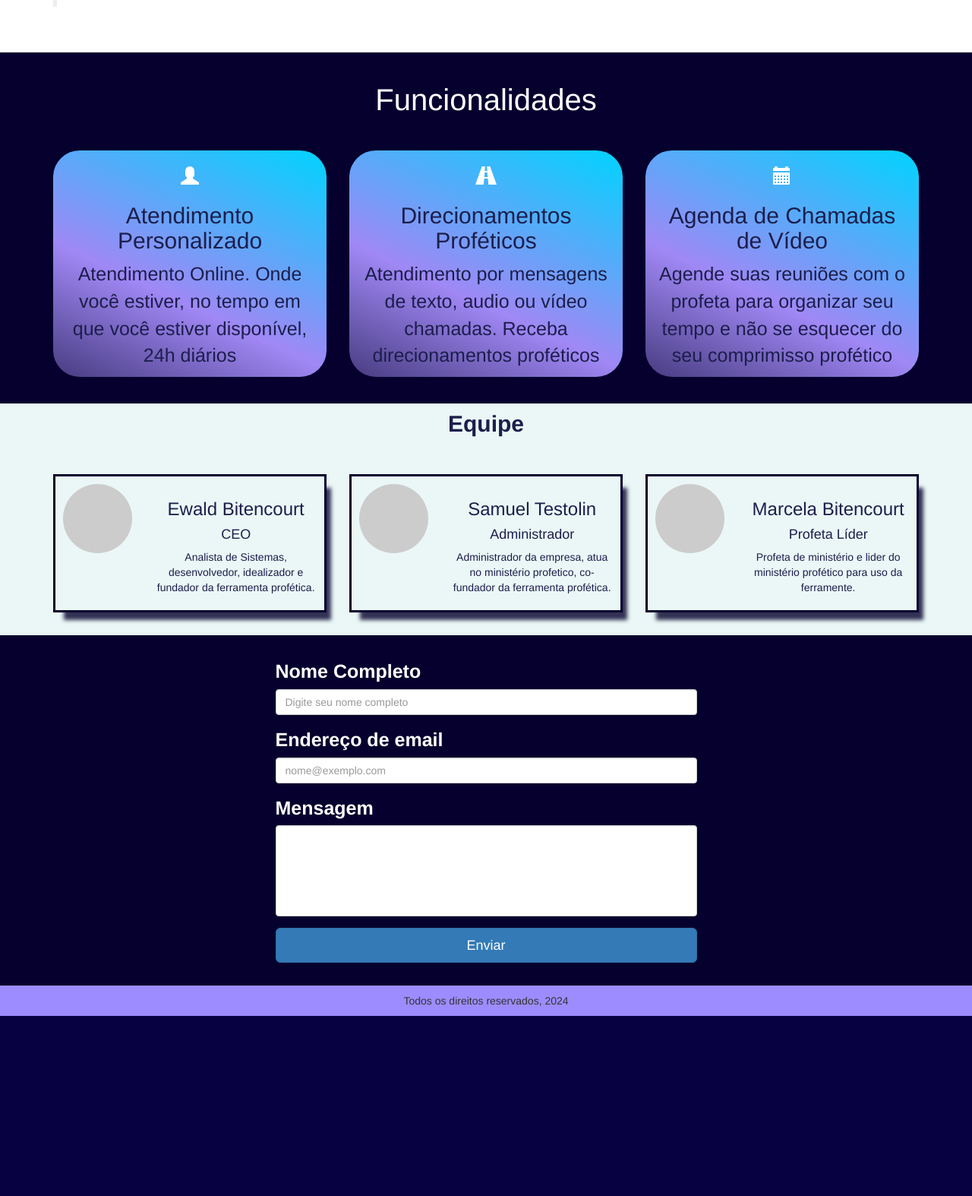
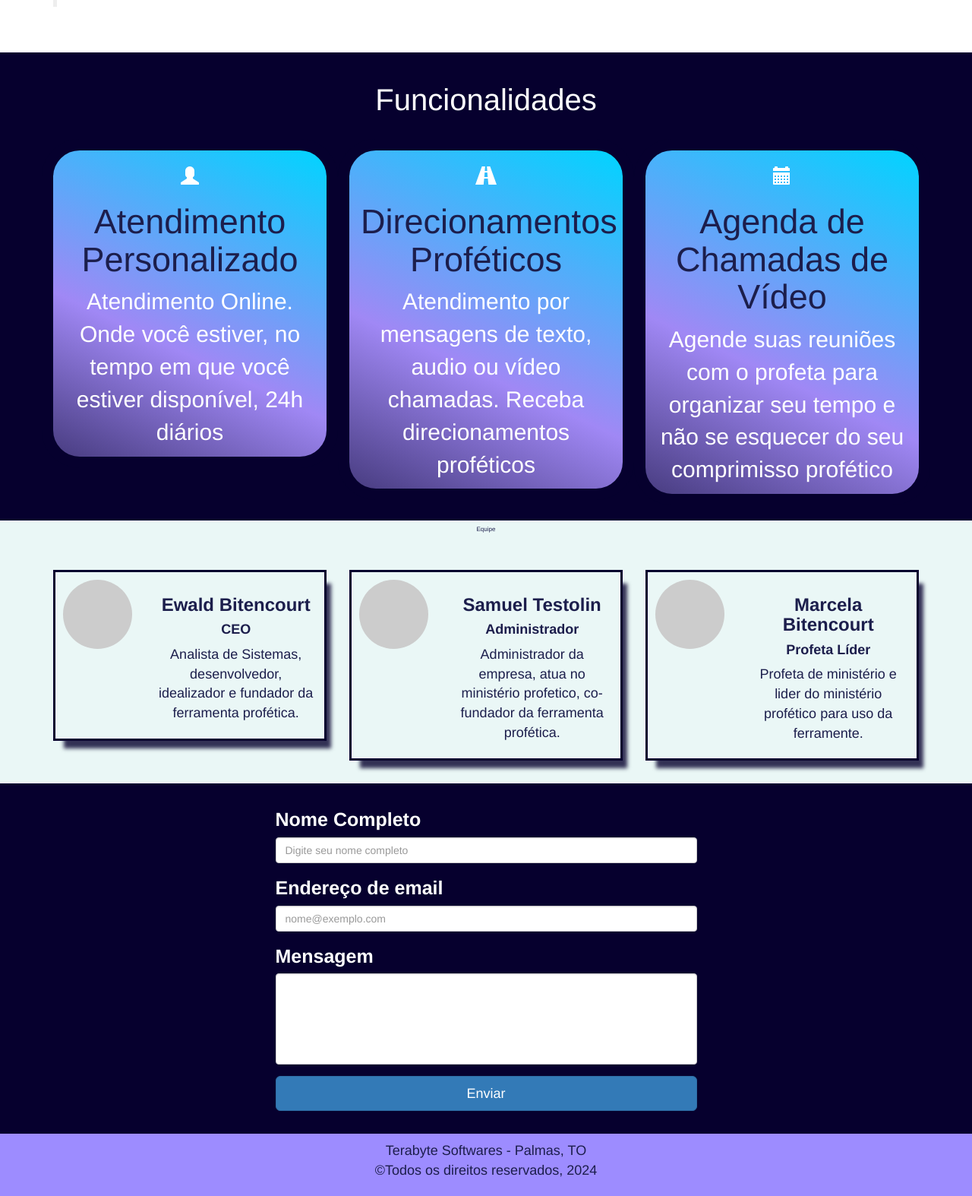
Before and after one commit to ewaldbit/phpsite, a PHP site: page / in a window 1280 px wide. Shown: the part 1294-2868 px from the top of the page at 76% size. Before the commit the page ends 2631 px from the top, so only its background shows below. Run offline with PHP 8.4, Linux system fonts and the light colour scheme.

Commit message:
edit serviços criar equipe e contato

```diff
--- a/css/style.css
+++ b/css/style.css
@@ -134,25 +134,32 @@ section.services .col-md-4 {
 	background: linear-gradient(25deg, rgba(2,0,36,1) -30%, rgba(160,136,245,1) 38%, rgba(0,212,255,1) 100%);
 	border: 15px solid rgba(6,0,46,255);
 	border-radius: 50px;
-	font-size: 25px;
+	font-size: 30px;
+	color: #fff;
 }
 
 section.services .col-md-4 h2{
-	font-size: 30px;
+	font-size: 45px;
 	color: #1c1e4c;
 }
 
 section.equipe {
 	background: #eaf7f6;
 	color: #1c1e4c;
+	font-size: 18px;
+	font-weight: 400;
 }
 
 
 section.equipe h2{
-	margin: 0;
+	font-size: 8px;
+	margin: 0 auto;
+	text-align: center;
+	padding: 8px 0;
+}
+
+section.equipe h3,h4 {
 	font-weight: bold;
-	text-align: center;
-	padding: 10px 0;
 }
 
 .equipe-container {
@@ -200,6 +207,8 @@ section.formulario button {
 footer {
 	background: #9d8cff;
 	padding: 10px 0;
+	color: #1c1e4c;
+	font-size: 18px;
 }
 
 
--- a/index.php
+++ b/index.php
@@ -103,40 +103,40 @@
                 <div class="row">
                   <div class="col-md-4">
                     <div class="user-picture"></div><!--user-picture-->
-                  </div><!--col-md-3-->
+                  </div><!--col-md-4-->
                   <div class="col-md-8">
                     <h3>Ewald Bitencourt</h3>
                     <h4>CEO</h4>
                     <p>Analista de Sistemas, desenvolvedor, idealizador e fundador da ferramenta profética.</p>
-                  </div><!--col-md-9-->
+                  </div><!--col-md-8-->
                 </div><!--row-->
               </div><!--equipe-single-->
-            </div><!--col-md-6-->
+            </div><!--col-md-4-->
             <div class="col-md-4">
               <div class="equipe-single">
                 <div class="row">
                   <div class="col-md-4">
                     <div class="user-picture"></div><!--user-picture-->
-                  </div><!--col-md-3-->
+                  </div><!--col-md-4-->
                   <div class="col-md-8">
                     <h3>Samuel Testolin</h3>
                     <h4>Administrador</h4>
                     <p>Administrador da empresa, atua no ministério profetico, co-fundador da ferramenta profética.</p>
-                  </div><!--col-md-9-->
+                  </div><!--col-md-8-->
                 </div><!--row-->
               </div><!--equipe-single-->
-            </div><!--col-md-6-->
+            </div><!--col-md-4-->
             <div class="col-md-4">
               <div class="equipe-single">
                 <div class="row">
                   <div class="col-md-4">
                     <div class="user-picture"></div><!--user-picture-->
-                  </div><!--col-md-3-->
+                  </div><!--col-md-4-->
                   <div class="col-md-8">
                     <h3>Marcela Bitencourt</h3>
                     <h4>Profeta Líder</h4>
                     <p>Profeta de ministério e lider do ministério profético para uso da ferramente.</p>
-                  </div><!--col-md-9-->
+                  </div><!--col-md-8-->
                 </div><!--row-->
               </div><!--equipe-single-->
             </div><!--col-md-6-->
@@ -169,7 +169,12 @@
       </section><!--formulario-->
 
 
-      <footer class="text-center">Todos os direitos reservados, 2024</footer>
+      <footer class="text-center">
+        <p>Terabyte Softwares - Palmas, TO<br>
+           ©Todos os direitos reservados, 2024<br>
+        </p>
+
+      </footer>
 
     </div><!--box-->
 
```
